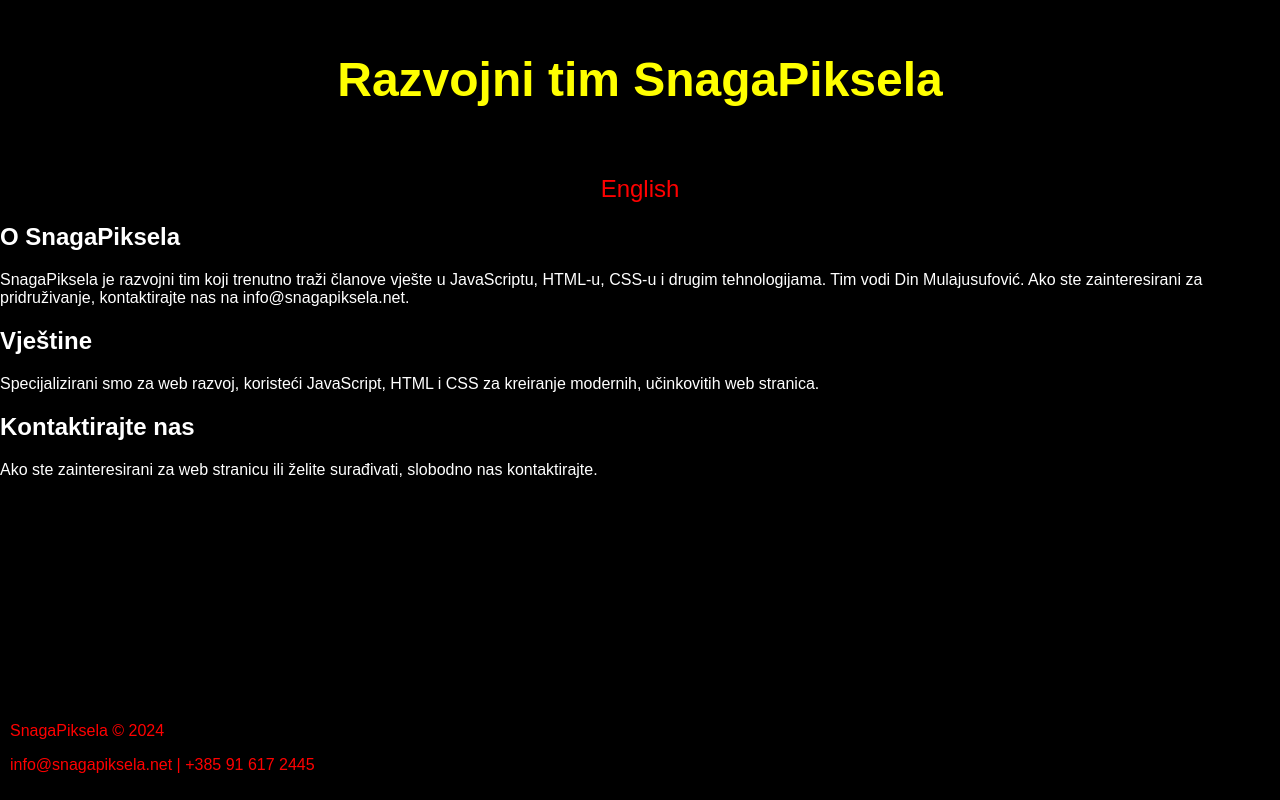
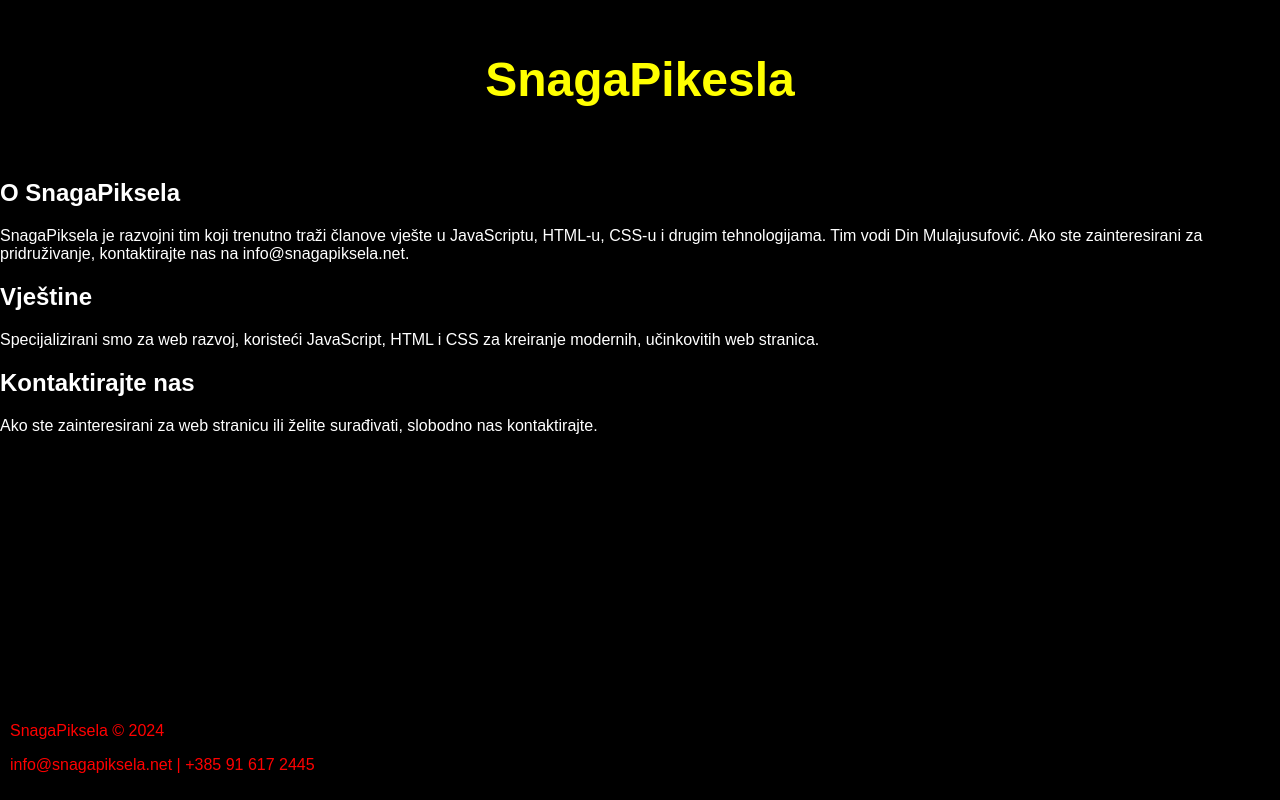
Before and after one commit to hihiads/snagapikselarep, a website: page public/hr/index.html in a window 1280 px wide. Drawn offline with Linux system fonts and the light colour scheme.

Commit message:
Update index.html

```diff
--- a/public/hr/index.html
+++ b/public/hr/index.html
@@ -15,14 +15,9 @@
   </div>
 
   <header class="glavni-header">
-    <h1>Razvojni tim SnagaPiksela</h1>
+    <h1>SnagaPikesla</h1>
   </header>
 
-  <nav>
-    <ul class="navigacijski-linkovi">
-      <li><a href="/">English</a></li>
-    </ul>
-  </nav>
 
   <main>
     <h2>O SnagaPiksela</h2>
```
